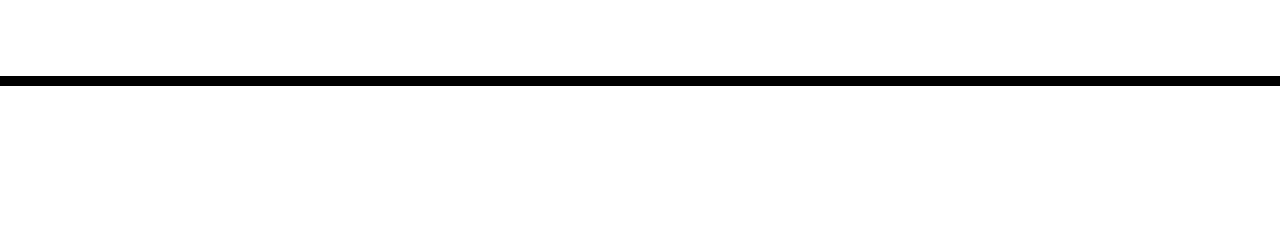
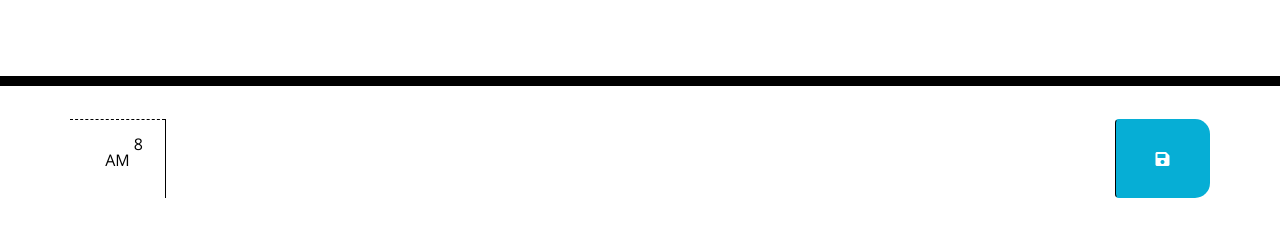
Before and after one commit to kevinfassu/time_keeper, a plain HTML site: page index.html in a window 1280 px wide. Shown: the part 182-418 px from the top of the page. Drawn offline with nearby package versions, Linux system fonts and the light colour scheme.

Commit message:
test of first html block

```diff
--- a/index.html
+++ b/index.html
@@ -30,6 +30,13 @@
     </header>
     <div class="container">
       <!-- Timeblocks go here -->
+      <div id="hour8" class="row time-block">
+      <div class="col-md-1 hour">
+          8 AM
+      </div>
+      <textarea class="col-md-10 description">
+      </textarea>
+      <button class="btn saveBtn col-md-1"><i class="fas fa-save"></i></button>
     </div>
 
     <script src="https://code.jquery.com/jquery-3.4.1.min.js"></script>
```
Also changed, not shown: script.js (added).
